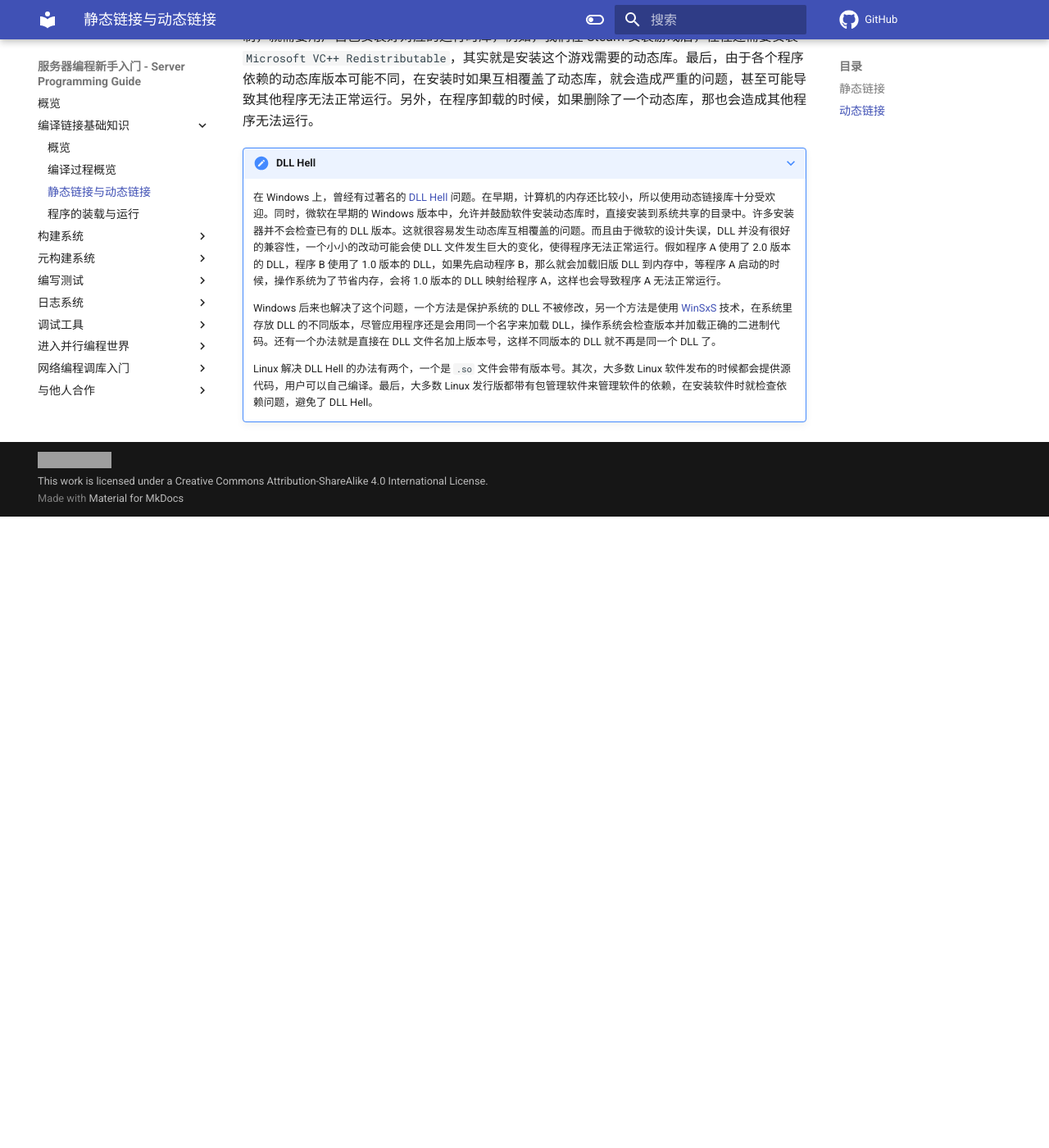
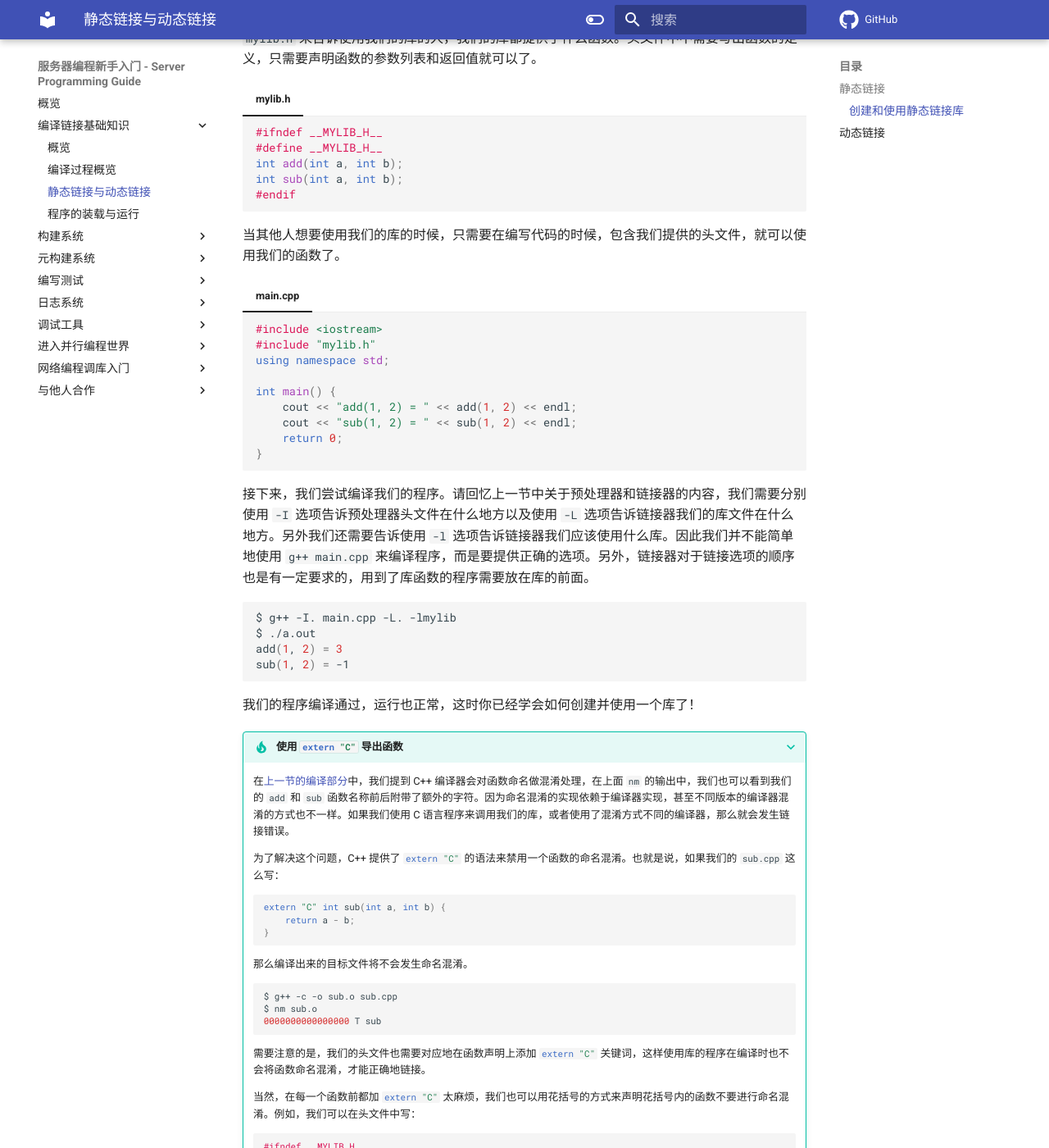
Before and after one commit to howardlau1999/server-programming-guide, an MkDocs documentation site: the page built from docs/basics/static-dynamic-linkage.md, in a window 1280 px wide and 1400 px high, scrolled down 1588 px. Shown: the whole window at 82% size. Built offline with MkDocs 1.6.1 and Material for MkDocs 9.7.7, drawn with Linux system fonts in a browser that asks for light colours; emoji names are drawn with the system emoji font; comment, search, counter and statistics services are not loaded; before the commit the page ends 2218 px from its top, so only the background shows below that; some of the changed text lies outside the part shown; grey boxes are pictures that could not be loaded.

Commit message:
static linkage example

````diff
--- a/docs/basics/static-dynamic-linkage.md
+++ b/docs/basics/static-dynamic-linkage.md
@@ -11,6 +11,150 @@
 一是二进制的文件大小会变大。由于将所有用到的二进制代码都拷贝到了文件中，难免会让文件大小膨胀。
 
 二是运行时占用内存会更多。我们知道，代码最终都是要加载到内存中执行的，二进制文件大小膨胀带来的一个后果就是运行的时候内存占用会更多。假如有十个运行的程序都用到了同一个库里的同样的函数，那么这十个程序会分别加载十次这个函数到内存中！
+
+### 创建和使用静态链接库
+
+在上一节中，我们见到了 `.a` 文件，这就是静态库文件，也是，下面让我们来试试看创建一个我们的静态库文件。假设我们的库提供了两个简单的函数，一个 `add` 函数和一个 `sub` 函数，用来做整数的加减法。我们创建两个文件，`add.cpp` 和 `sub.cpp`。
+
+=== "add.cpp"
+
+    ```cpp
+    int add(int a, int b) {
+        return a + b;
+    }
+    ```
+
+=== "sub.cpp"
+
+    ```cpp
+    int sub(int a, int b) {
+        return a - b;
+    }
+    ```
+
+接下来，我们分别编译两个文件到目标文件。
+
+```bash
+$ g++ -c -o add.o add.cpp
+$ g++ -c -o sub.o sub.cpp
+$ ls
+add.cpp  add.o  sub.cpp  sub.o
+```
+
+然后我们使用 `ar` 工具，将两个目标文件合并为一个 `.a` 文件。记得 `.a` 文件的命名遵循 `libxxx.a` 的格式，我们这里就起名为 `libmylib.a`。
+
+```bash
+$ ar r libmylib.a add.o sub.o
+ar: creating libmylib.a
+$ ls
+add.cpp  add.o  libmylib.a  sub.cpp  sub.o
+```
+
+可以看到 `ar` 工具帮助我们创建了一个 `libmylib.a` 文件。我们用 `nm` 工具来看看里面包含了什么函数。
+
+```bash
+$ nm libmylib.a
+
+add.o:
+0000000000000000 T _Z3addii
+
+sub.o:
+0000000000000000 T _Z3subii
+```
+
+可以看到，一个 `.a` 文件其实就是几个 `.o` 文件的集合，并且我们的函数也包含在内了。
+
+接下来，我们编写一个简单的程序来调用我们的库。在编写程序之前，我们需要提供一个头文件 `mylib.h` 来告诉使用我们的库的人，我们的库都提供了什么函数。头文件中不需要写出函数的定义，只需要声明函数的参数列表和返回值就可以了。
+
+=== "mylib.h"
+
+    ```cpp
+    #ifndef __MYLIB_H__
+    #define __MYLIB_H__
+    int add(int a, int b);
+    int sub(int a, int b);
+    #endif
+    ```
+
+当其他人想要使用我们的库的时候，只需要在编写代码的时候，包含我们提供的头文件，就可以使用我们的函数了。
+
+=== "main.cpp"
+
+    ```cpp
+    #include <iostream>
+    #include "mylib.h"
+    using namespace std;
+
+    int main() {
+        cout << "add(1, 2) = " << add(1, 2) << endl;
+        cout << "sub(1, 2) = " << sub(1, 2) << endl;
+        return 0;
+    }
+    ```
+
+接下来，我们尝试编译我们的程序。请回忆上一节中关于预处理器和链接器的内容，我们需要分别使用 `-I` 选项告诉预处理器头文件在什么地方以及使用 `-L` 选项告诉链接器我们的库文件在什么地方。另外我们还需要告诉使用 `-l` 选项告诉链接器我们应该使用什么库。因此我们并不能简单地使用 `g++ main.cpp` 来编译程序，而是要提供正确的选项。另外，链接器对于链接选项的顺序也是有一定要求的，用到了库函数的程序需要放在库的前面。
+
+```bash
+$ g++ -I. main.cpp -L. -lmylib
+$ ./a.out
+add(1, 2) = 3
+sub(1, 2) = -1
+```
+
+我们的程序编译通过，运行也正常，这时你已经学会如何创建并使用一个库了！
+
+???+tip "使用 `#!cpp extern "C"` 导出函数"
+    在[上一节的编译部分](procedure.md#编译)中，我们提到 C++ 编译器会对函数命名做混淆处理，在上面 `nm` 的输出中，我们也可以看到我们的 `add` 和 `sub` 函数名称前后附带了额外的字符。因为命名混淆的实现依赖于编译器实现，甚至不同版本的编译器混淆的方式也不一样。如果我们使用 C 语言程序来调用我们的库，或者使用了混淆方式不同的编译器，那么就会发生链接错误。
+
+    为了解决这个问题，C++ 提供了 `#!cpp extern "C"` 的语法来禁用一个函数的命名混淆。也就是说，如果我们的 `sub.cpp` 这么写：
+
+    ```cpp
+    extern "C" int sub(int a, int b) {
+        return a - b;
+    }
+    ```
+
+    那么编译出来的目标文件将不会发生命名混淆。
+
+    ```bash
+    $ g++ -c -o sub.o sub.cpp
+    $ nm sub.o
+    0000000000000000 T sub
+    ```
+
+    需要注意的是，我们的头文件也需要对应地在函数声明上添加 `#!cpp extern "C"` 关键词，这样使用库的程序在编译时也不会将函数命名混淆，才能正确地链接。
+
+    当然，在每一个函数前都加 `#!cpp extern "C"` 太麻烦，我们也可以用花括号的方式来声明花括号内的函数不要进行命名混淆。例如，我们可以在头文件中写：
+
+    ```cpp
+    #ifndef __MYLIB_H__
+    #define __MYLIB_H__
+    extern "C" {
+    int add(int a, int b);
+    int sub(int a, int b);
+    }
+    #endif
+    ```
+
+    这样所有的函数都不会进行命名混淆了。当然，这还有一个问题：C 语言并没有 `#!cpp extern "C"` 这个语法，使用我们的头文件会出错。这时候我们可以使用 `__cplusplus` 这个宏来判断我们的编译器是否 C++ 编译器，如果不是的话就不使用 `#!cpp extern "C"`。
+
+    ```cpp
+    #ifndef __MYLIB_H__
+    #define __MYLIB_H__
+    #ifdef __cplusplus
+    extern "C" {
+    #endif
+    int add(int a, int b);
+    int sub(int a, int b);
+    #ifdef __cplusplus
+    }
+    #endif
+    #endif
+    ```
+
+    在编写库的时候，最佳实践还是使用 `#!cpp extern "C"` 来保证我们的库有良好的兼容性。
+
+    :warning: **注意：使用 `#!cpp extern "C"` 后，由于没有命名混淆，也就无法使用函数重载或模板等 C++ 功能。我们需要保证没有同名函数，否则会发生链接冲突。**
 
 ## 动态链接
 
````
Also changed, not shown: docs/basics/procedure.md (+1 -1 lines).
